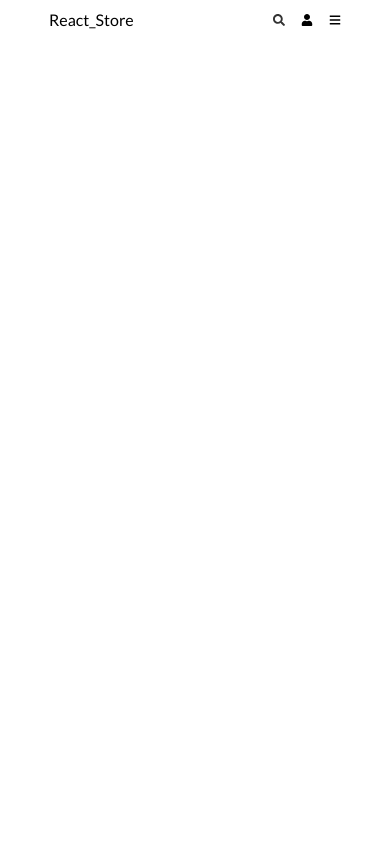
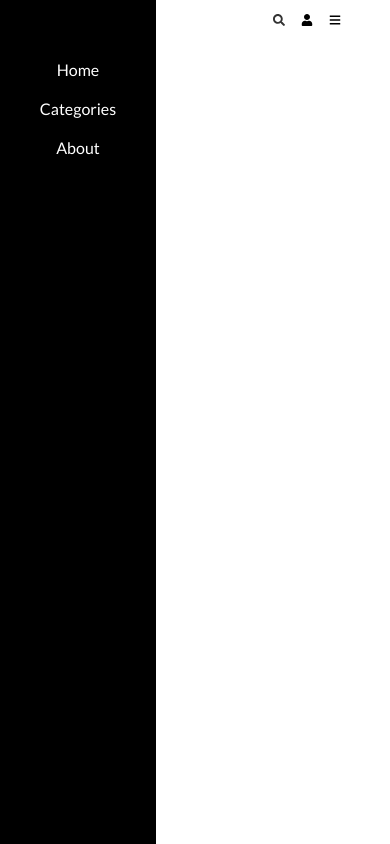
Before and after one commit to EdwardShanahan9/react_store, a React (Vite) app: page / in a window 390 px wide. Built offline with nearby package versions, Linux system fonts and the light colour scheme.

Commit message:
Style MobileNavbar list

```diff
--- a/src/components/MobileNavbar/MobileNavbar.css
+++ b/src/components/MobileNavbar/MobileNavbar.css
@@ -1,3 +1,24 @@
 .navbar__mobile-list {
   display: none;
 }
+
+.navbar__mobile-list.active {
+  background-color: #000;
+  color: #fff;
+  display: block;
+  position: absolute;
+  left: 0;
+  top: 0;
+  width: 40%;
+  height: 100vh;
+  padding: 4rem 0;
+}
+
+.navbar__mobile-list.active li {
+  margin: 2rem 0;
+  text-align: center;
+}
+
+.navbar__mobile-list.active li a {
+  color: #fff;
+}
--- a/src/components/MobileNavbar/MobileNavbar.jsx
+++ b/src/components/MobileNavbar/MobileNavbar.jsx
@@ -2,7 +2,7 @@ import "./MobileNavbar.css";
 
 const MobileNavbar = ({ navLinks }) => {
   return (
-    <ul className="navbar__mobile-list">
+    <ul className="navbar__mobile-list active">
       {navLinks.map((link, index) => (
         <li key={index}>
           <a href={link.path}>{link.name}</a>
```
